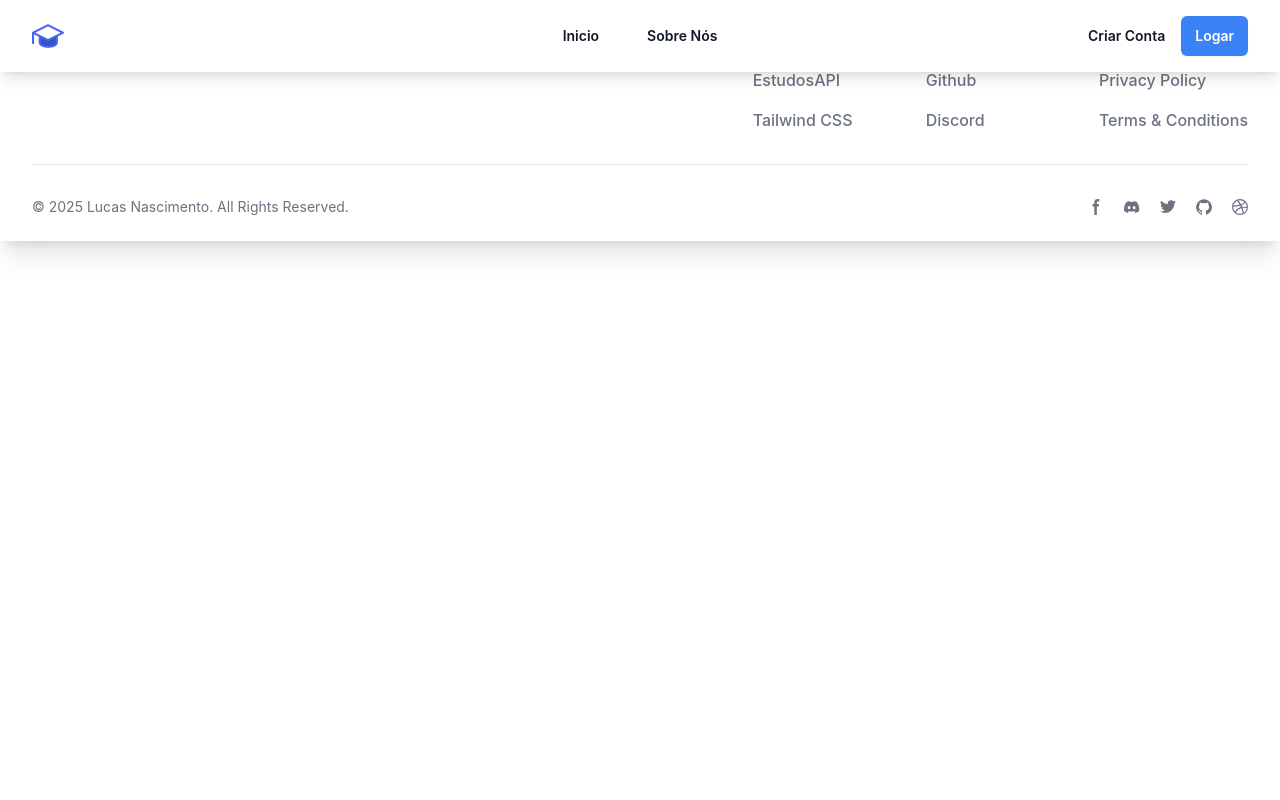
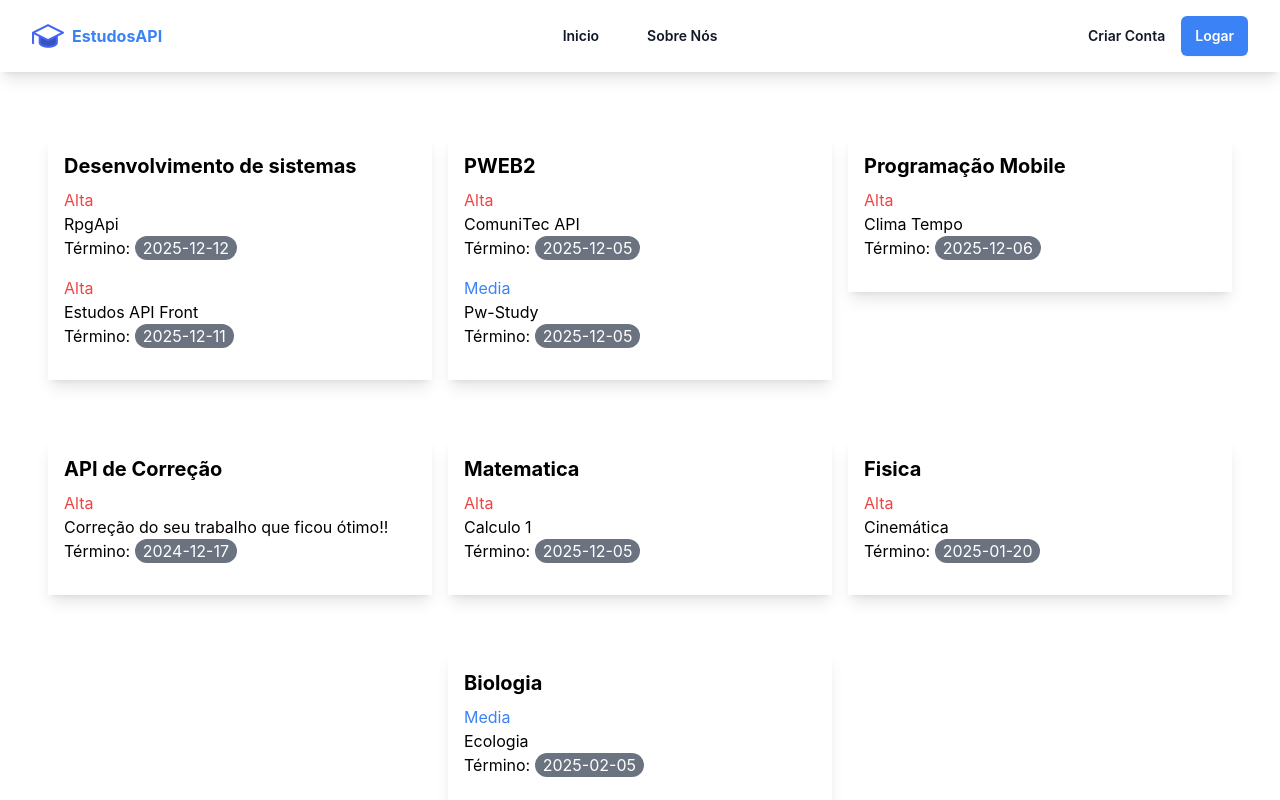
Before and after one commit to lucasns06/EstudosAPI-FrontV2, a React (Create React App) app: page /Categorias in a window 1280 px wide. Shown: the top 800 px of the page. Built offline with nearby package versions, Linux system fonts and the light colour scheme.

Commit message:
🚀 tarefas page

```diff
--- a/src/App.js
+++ b/src/App.js
@@ -5,6 +5,7 @@ import Registro from "./pages/user/registro";
 import Sobre from "./pages/about/sobre";
 import Footer from "./pages/footer/footer";
 import Login from "./pages/user/login";
+import Categorias from "./pages/categorias/categorias";
 
 function App() {
   return (
@@ -15,6 +16,7 @@ function App() {
         <Route path="/Registrar" element={<Registro />} />
         <Route path="/Login" element={<Login />} />
         <Route path="/Sobre" element={<Sobre />} />
+        <Route path="/Categorias" element={<Categorias />} />
       </Routes>
       <Footer />
     </BrowserRouter>
--- /dev/null
+++ b/src/pages/categorias/categorias.js
@@ -0,0 +1,157 @@
+function Categorias() {
+    const categorias = [
+        {
+            "id": 3,
+            "nome": "Desenvolvimento de sistemas",
+            "tarefas": [
+                {
+                    "id": 9,
+                    "nome": "RpgApi",
+                    "dataTermino": "2025-12-12",
+                    "prioridade": 2,
+                    "completo": true,
+                    "categoriaId": 3
+                },
+                {
+                    "id": 11,
+                    "nome": "Estudos API Front",
+                    "dataTermino": "2025-12-11",
+                    "prioridade": 2,
+                    "completo": false,
+                    "categoriaId": 3
+                }
+            ],
+            "usuarioId": 1,
+            "usuario": null
+        },
+        {
+            "id": 4,
+            "nome": "PWEB2",
+            "tarefas": [
+                {
+                    "id": 10,
+                    "nome": "ComuniTec API",
+                    "dataTermino": "2025-12-05",
+                    "prioridade": 2,
+                    "completo": true,
+                    "categoriaId": 4
+                },
+                {
+                    "id": 13,
+                    "nome": "Pw-Study",
+                    "dataTermino": "2025-12-05",
+                    "prioridade": 1,
+                    "completo": true,
+                    "categoriaId": 4
+                }
+            ],
+            "usuarioId": 1,
+            "usuario": null
+        },
+        {
+            "id": 25,
+            "nome": "Programação Mobile",
+            "tarefas": [
+                {
+                    "id": 12,
+                    "nome": "Clima Tempo",
+                    "dataTermino": "2025-12-06",
+                    "prioridade": 2,
+                    "completo": false,
+                    "categoriaId": 25
+                }
+            ],
+            "usuarioId": 1,
+            "usuario": null
+        },
+        {
+            "id": 27,
+            "nome": "API de Correção",
+            "tarefas": [
+                {
+                    "id": 15,
+                    "nome": "Correção do seu trabalho que ficou ótimo!!",
+                    "dataTermino": "2024-12-17",
+                    "prioridade": 2,
+                    "completo": false,
+                    "categoriaId": 27
+                }
+            ],
+            "usuarioId": 1,
+            "usuario": null
+        },
+        {
+            "id": 38,
+            "nome": "Matematica",
+            "tarefas": [
+                {
+                    "id": 21,
+                    "nome": "Calculo 1",
+                    "dataTermino": "2025-12-05",
+                    "prioridade": 2,
+                    "completo": false,
+                    "categoriaId": 38
+                }
+            ],
+            "usuarioId": 2,
+            "usuario": null
+        },
+        {
+            "id": 39,
+            "nome": "Fisica",
+            "tarefas": [
+                {
+                    "id": 20,
+                    "nome": "Cinemática",
+                    "dataTermino": "2025-01-20",
+                    "prioridade": 2,
+                    "completo": false,
+                    "categoriaId": 39
+                }
+            ],
+            "usuarioId": 2,
+            "usuario": null
+        },
+        {
+            "id": 40,
+            "nome": "Biologia",
+            "tarefas": [
+                {
+                    "id": 22,
+                    "nome": "Ecologia",
+                    "dataTermino": "2025-02-05",
+                    "prioridade": 1,
+                    "completo": false,
+                    "categoriaId": 40
+                }
+            ],
+            "usuarioId": 2,
+            "usuario": null
+        }
+    ]
+    return (
+        <div style={{ minHeight: 'calc(100vh - 68px)' }} className="mt-[128px] flex justify-center items-start flex-wrap">
+            {categorias.map((item) => (
+                <div key={item.id} className="p-4 shadow-lg m-2 w-full max-w-96 min-h-32">
+                    <h1 className="font-bold text-xl mb-2">{item.nome}</h1>
+                    {item.tarefas.map((item) => (
+                        <div key={item.id} className="mb-4">
+                            {item.prioridade == 0 && (
+                                <p>Baixa</p>
+                            )}
+                            {item.prioridade == 1 && (
+                                <p className="text-blue-500">Media</p>
+                            )}
+                            {item.prioridade == 2 && (
+                                <p className="text-red-500">Alta</p>
+                            )}
+                            <p>{item.nome}</p>
+                            <p>Término: <span className="bg-gray-500 text-white py-[2px] px-2 rounded-full">{item.dataTermino}</span></p>
+                        </div>
+                    ))}
+                </div>
+            ))}
+        </div>
+    );
+}
+export default Categorias;
--- a/src/pages/header/header.js
+++ b/src/pages/header/header.js
@@ -11,13 +11,14 @@ const Header = () => {
         <header className="absolute inset-x-0 top-0 z-50 shadow-lg bg-white">
             <nav aria-label="Global" className="flex items-center justify-between p-4 lg:px-8">
                 <div className="flex lg:flex-1">
-                    <a href="#" className="-m-1.5 p-1.5">
-                        <span className="sr-only">Your Company</span>
+                    <a href="#" className="-m-1.5 p-1.5 flex items-center gap-2">
+                        <span className="sr-only">EstudosAPI</span>
                         <img
                             alt=""
                             src="study_icon.png"
                             className="h-8 w-auto"
                         />
+                        <p className='text-blue-500 font-bold'>EstudosAPI</p>
                     </a>
                 </div>
                 <div className="flex lg:hidden">
```
